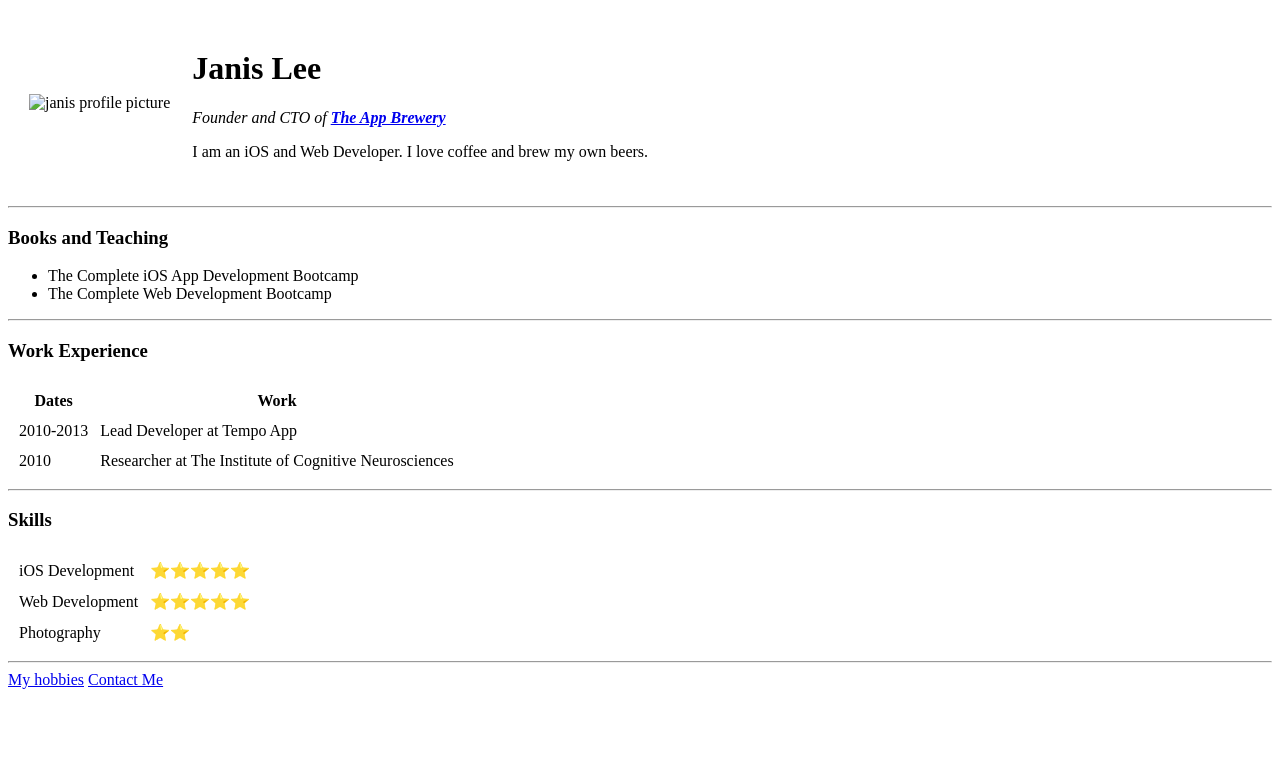
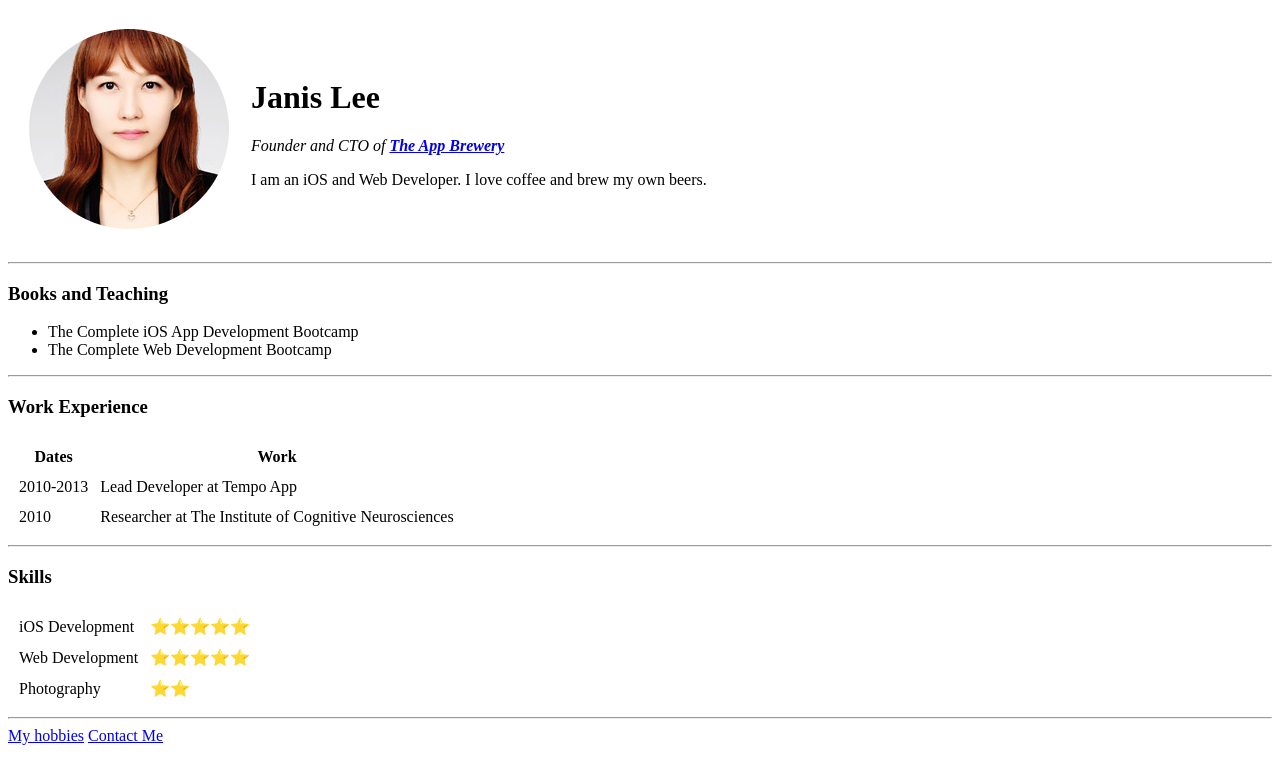
Before and after one commit to glee501/cv-1-, a plain HTML site: page index.html in a window 1280 px wide. Drawn offline with Linux system fonts and the light colour scheme.

Commit message:
Update index.html

```diff
--- a/index.html
+++ b/index.html
@@ -8,7 +8,7 @@
   <body>
     <table cellspacing="20">
       <tr>
-        <td><img src="images/janis-modified.png" alt="janis profile picture"></td>
+        <td><img src="janis-modified.png" alt="janis profile picture"></td>
         <td><h1>Janis Lee</h1>
         <p><em>Founder and CTO of <strong><a href="https://www.appbrewery.co/">The App Brewery</a></strong></em></p>
         <p>I am an iOS and Web Developer. I love coffee and brew my own beers.</p></td>
```
